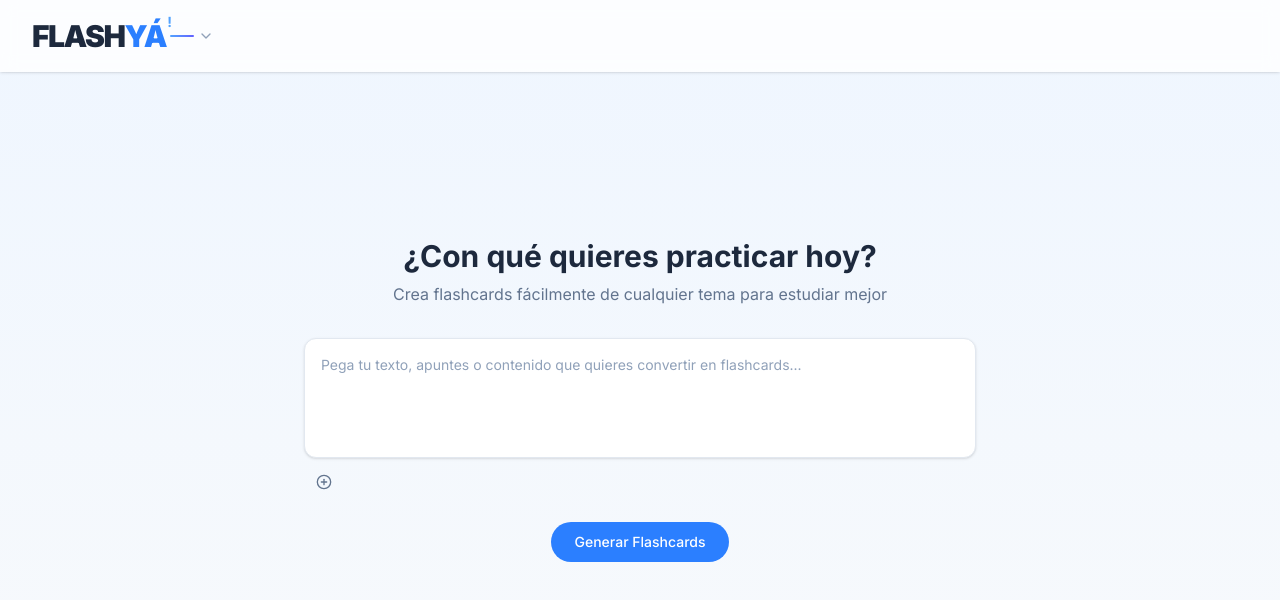
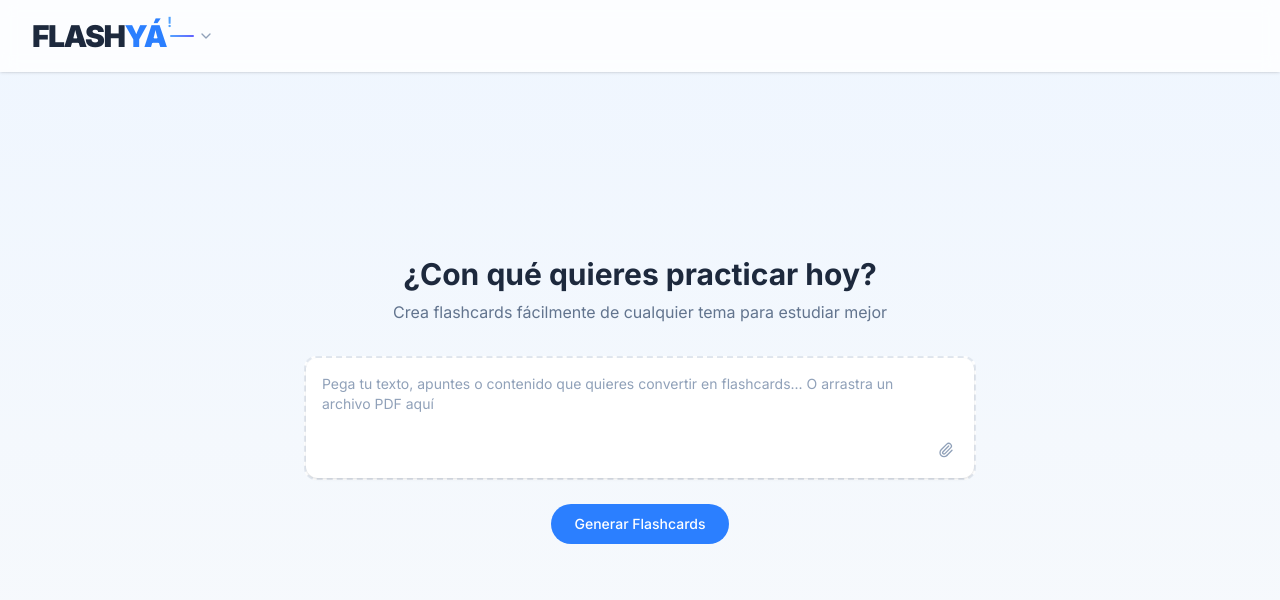
Before and after one commit to leoWeitz/flashYa, a Next.js app in the folder web/: page / in a window 1280 px wide. Shown: the top 600 px of the page. Built offline with nearby package versions, Linux system fonts and the light colour scheme.

Commit message:
allow pdf input, still no parser

```diff
--- a/web/package.json
+++ b/web/package.json
@@ -9,11 +9,13 @@
     "lint": "next lint"
   },
   "dependencies": {
+    "@react-pdf/renderer": "^4.3.0",
     "class-variance-authority": "^0.7.1",
     "framer-motion": "^12.6.2",
     "lucide-react": "^0.485.0",
     "next": "15.2.4",
     "node": "^18.20.8",
+    "pdfjs-dist": "^3.11.174",
     "radix-ui": "^1.1.3",
     "react": "^19.0.0",
     "react-dom": "^19.0.0",
@@ -25,6 +27,7 @@
     "@types/node": "^20",
     "@types/react": "^19",
     "@types/react-dom": "^19",
+    "@types/react-pdf": "^7.0.0",
     "eslint": "^9",
     "eslint-config-next": "15.2.4",
     "tailwindcss": "^4",
--- a/web/src/app/page.tsx
+++ b/web/src/app/page.tsx
@@ -4,11 +4,61 @@ import { Button } from "@/components/ui/button"
 import { Textarea } from "@/components/ui/textarea"
 import Link from "next/link"
 import { NavBar } from "@/components/nav-bar"
-import { useState } from "react"
-import { PlusCircle, Search, MessageSquare, ImageIcon, FileText, MoreHorizontal, ArrowUp } from "lucide-react"
+import { useState, useRef } from "react"
+import { PlusCircle, Search, MessageSquare, ImageIcon, FileText, MoreHorizontal, ArrowUp, Paperclip, X, FileText as PdfIcon } from "lucide-react"
 
 export default function Home() {
   const [content, setContent] = useState("")
+  const [isDragging, setIsDragging] = useState(false)
+  const [pdfFile, setPdfFile] = useState<File | null>(null)
+  const [pdfUrl, setPdfUrl] = useState<string | null>(null)
+  const fileInputRef = useRef<HTMLInputElement>(null)
+
+  const handleDragOver = (e: React.DragEvent) => {
+    e.preventDefault()
+    setIsDragging(true)
+  }
+
+  const handleDragLeave = (e: React.DragEvent) => {
+    e.preventDefault()
+    setIsDragging(false)
+  }
+
+  const handleDrop = (e: React.DragEvent) => {
+    e.preventDefault()
+    setIsDragging(false)
+
+    const files = e.dataTransfer.files
+    if (files.length > 0 && files[0].type === 'application/pdf') {
+      setPdfFile(files[0])
+      const url = URL.createObjectURL(files[0])
+      setPdfUrl(url)
+      setContent(`PDF file: ${files[0].name}`)
+    } else {
+      setContent('Please drop a PDF file.')
+    }
+  }
+
+  const handleFileSelect = (e: React.ChangeEvent<HTMLInputElement>) => {
+    const files = e.target.files
+    if (files && files.length > 0 && files[0].type === 'application/pdf') {
+      setPdfFile(files[0])
+      const url = URL.createObjectURL(files[0])
+      setPdfUrl(url)
+      setContent(`PDF file: ${files[0].name}`)
+    } else {
+      setContent('Please select a PDF file.')
+    }
+  }
+
+  const handleRemovePdf = () => {
+    if (pdfUrl) {
+      URL.revokeObjectURL(pdfUrl)
+    }
+    setPdfFile(null)
+    setPdfUrl(null)
+    setContent("")
+  }
 
   return (
     <main className="relative min-h-screen w-full overflow-hidden bg-gradient-to-b from-blue-50 to-slate-50">
@@ -23,32 +73,67 @@ export default function Home() {
 
         <div className="w-full max-w-2xl mb-6">
           <div className="relative">
+            <div
+              className={`relative rounded-xl border-2 border-dashed transition-colors ${
+                isDragging
+                  ? 'border-blue-400 bg-blue-50'
+                  : 'border-slate-200 bg-white'
+              }`}
+              onDragOver={handleDragOver}
+              onDragLeave={handleDragLeave}
+              onDrop={handleDrop}
+            >
+              {pdfFile ? (
+                <div className="min-h-[120px] p-4">
+                  <div className="flex items-center gap-3 p-3 rounded-lg bg-slate-50 border border-slate-200">
+                    <div className="flex-shrink-0 p-2 rounded-lg bg-red-50">
+                      <PdfIcon className="h-6 w-6 text-red-500" />
+                    </div>
+                    <div className="flex-grow min-w-0">
+                      <p className="text-sm font-medium text-slate-900 truncate">
+                        {pdfFile.name}
+                      </p>
+                      <p className="text-xs text-slate-500">
+                        {(pdfFile.size / 1024 / 1024).toFixed(2)} MB
+                      </p>
+                    </div>
+                    <Button
+                      size="icon"
+                      variant="ghost"
+                      className="h-8 w-8 rounded-full hover:bg-slate-200"
+                      onClick={handleRemovePdf}
+                    >
+                      <X className="h-4 w-4" />
+                    </Button>
+                  </div>
+                </div>
+              ) : (
+                <>
                   <Textarea
-              placeholder="Pega tu texto, apuntes o contenido que quieres convertir en flashcards..."
-              className="min-h-[120px] resize-none rounded-xl border-slate-200 bg-white text-slate-800 placeholder:text-slate-400 focus:border-blue-400 focus:ring-blue-400 shadow-sm pr-10 pl-4 py-4"
+                    placeholder="Pega tu texto, apuntes o contenido que quieres convertir en flashcards... O arrastra un archivo PDF aquí"
+                    className="min-h-[120px] resize-none rounded-xl border-none bg-transparent text-slate-800 placeholder:text-slate-400 focus:ring-0 shadow-sm pr-10 pl-4 py-4"
                     value={content}
                     onChange={(e) => setContent(e.target.value)}
                   />
                   <div className="absolute right-3 bottom-3">
-              {/* <Button
-                size="icon"
-                variant="ghost"
-                className="rounded-full h-8 w-8 bg-blue-500 hover:bg-blue-600 text-white"
-              >
-                <ArrowUp className="h-4 w-4" />
-              </Button> */}
-            </div>
-          </div>
-
-          <div className="flex items-center justify-between mt-2 px-1">
-            <div className="flex items-center gap-2">
+                    <input
+                      type="file"
+                      ref={fileInputRef}
+                      className="hidden"
+                      accept=".pdf"
+                      onChange={handleFileSelect}
+                    />
                     <Button
                       size="icon"
                       variant="ghost"
-                className="rounded-full h-8 w-8 text-slate-500 hover:text-slate-700 hover:bg-slate-100"
+                      className="h-8 w-8 rounded-full hover:bg-slate-100"
+                      onClick={() => fileInputRef.current?.click()}
                     >
-                <PlusCircle className="h-4 w-4" />
+                      <Paperclip className="h-5 w-5 text-slate-400" />
                     </Button>
+                  </div>
+                </>
+              )}
             </div>
           </div>
         </div>
--- /dev/null
+++ b/web/src/types/pdf-parse.d.ts
@@ -0,0 +1,12 @@
+declare module 'pdf-parse' {
+  interface PDFData {
+    text: string;
+    numpages: number;
+    info: any;
+    metadata: any;
+    version: string;
+  }
+
+  function pdfParse(dataBuffer: Buffer): Promise<PDFData>;
+  export default pdfParse;
+}
```
Also changed, not shown: 1 other file (tests, documents, lock files or other folders). Lines whose indentation alone changed are shown as unchanged.
